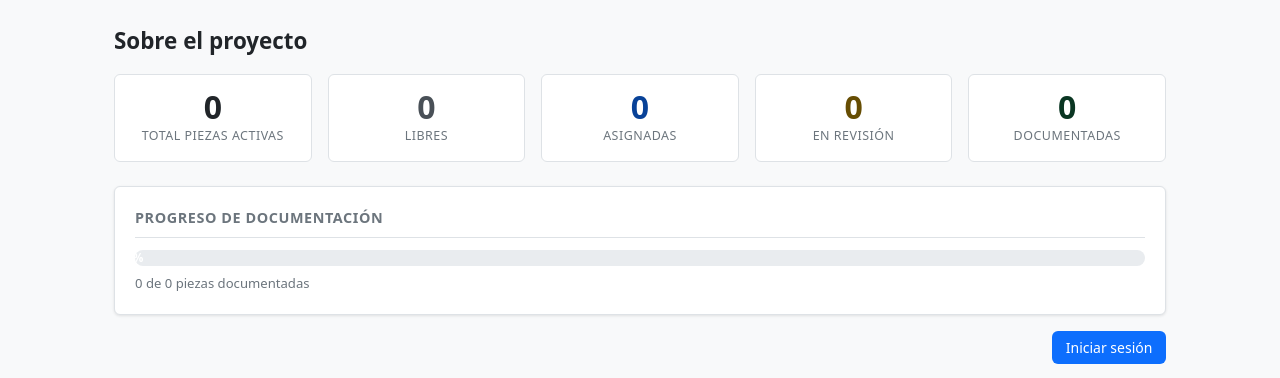
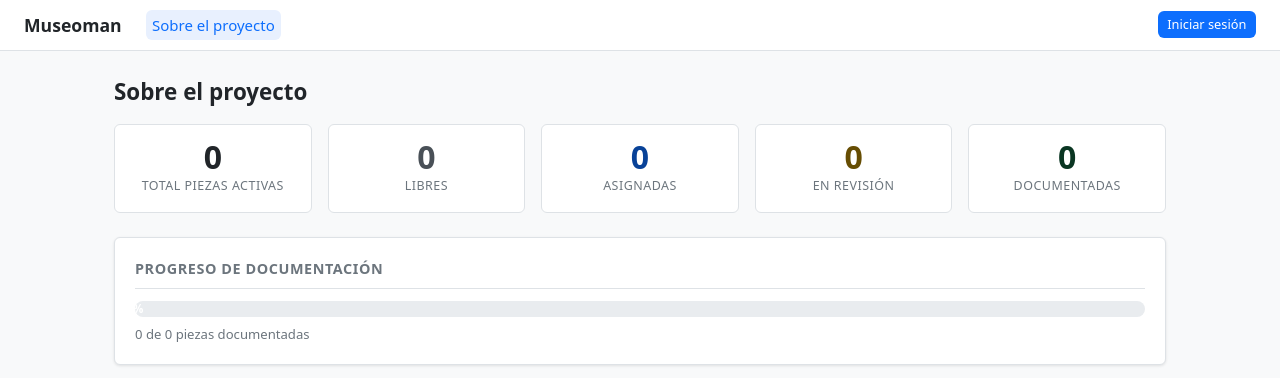
Before and after one commit to lima-uam/museoman, a Django app: page /about/ in a window 1280 px wide. Shown: the top 378 px of the page. Run offline with Django 5.2, Linux system fonts and the light colour scheme; data that the repository does not hold is empty.

Commit message:
fix(ui): move login button to navbar, show navbar to all users
Navbar now renders for unauthenticated users with brand, "Sobre el
proyecto" link, and "Iniciar sesión" button. Auth-only links (Panel,
Piezas, admin links) remain gated. Inline login button removed from
the about page.

```diff
--- a/templates/base.html
+++ b/templates/base.html
@@ -9,12 +9,12 @@
 </head>
 <body>
 
-{% if user.is_authenticated %}
 <nav class="navbar">
-  <a class="navbar-brand" href="{% url 'dashboard:index' %}">
+  <a class="navbar-brand" href="{% url 'about' %}">
     Museoman
   </a>
   <div class="navbar-links">
+    {% if user.is_authenticated %}
     <a href="{% url 'dashboard:index' %}"
        {% if request.resolver_match.app_name == 'dashboard' %}class="active"{% endif %}>
       Panel
@@ -37,9 +37,14 @@
       Vitrinas
     </a>
     {% endif %}
-    <a href="{% url 'about' %}">Sobre el proyecto</a>
+    {% endif %}
+    <a href="{% url 'about' %}"
+       {% if request.resolver_match.url_name == 'about' %}class="active"{% endif %}>
+      Sobre el proyecto
+    </a>
   </div>
   <div class="navbar-user">
+    {% if user.is_authenticated %}
     {{ user.name }} &nbsp;·&nbsp;
     <a href="{% url 'password_change' %}" style="color:var(--clr-muted);text-decoration:none">Cambiar contraseña</a>
     &nbsp;·&nbsp;
@@ -47,9 +52,11 @@
       {% csrf_token %}
       <button type="submit" style="background:none;border:none;color:var(--clr-danger);cursor:pointer;padding:0;font:inherit">Salir</button>
     </form>
+    {% else %}
+    <a href="{% url 'login' %}" class="btn btn-primary btn-sm" style="color:#fff">Iniciar sesión</a>
+    {% endif %}
   </div>
 </nav>
-{% endif %}
 
 <div class="container">
   {% if messages %}
--- a/templates/dashboard/about.html
+++ b/templates/dashboard/about.html
@@ -47,12 +47,6 @@
   </p>
 </div>
 
-{% if not user.is_authenticated %}
-<div style="text-align:right;margin-bottom:1rem">
-  <a href="{% url 'login' %}" class="btn btn-primary">Iniciar sesión</a>
-</div>
-{% endif %}
-
 <!-- Project info + Discord widget -->
 <div class="about-grid">
   <div>
```
